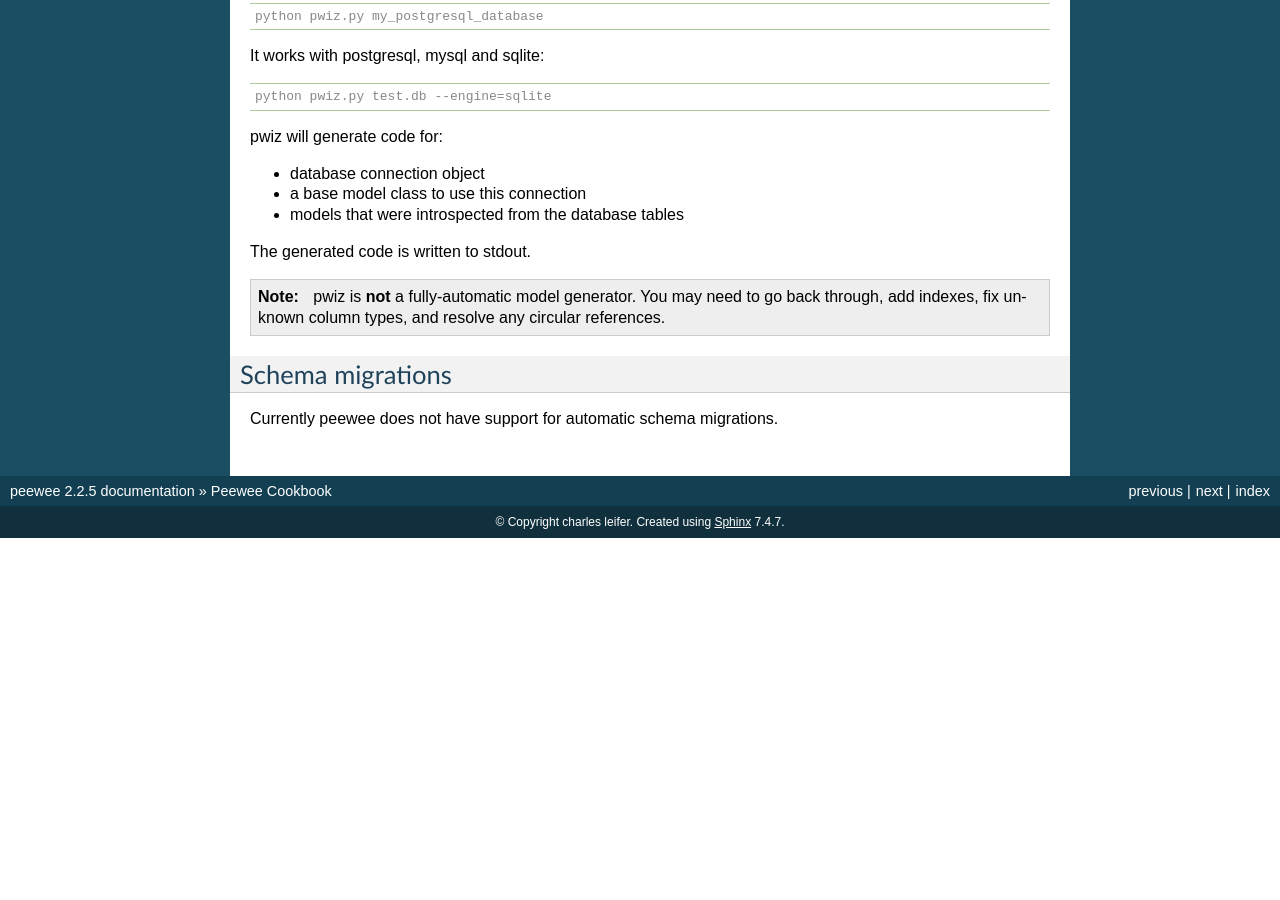
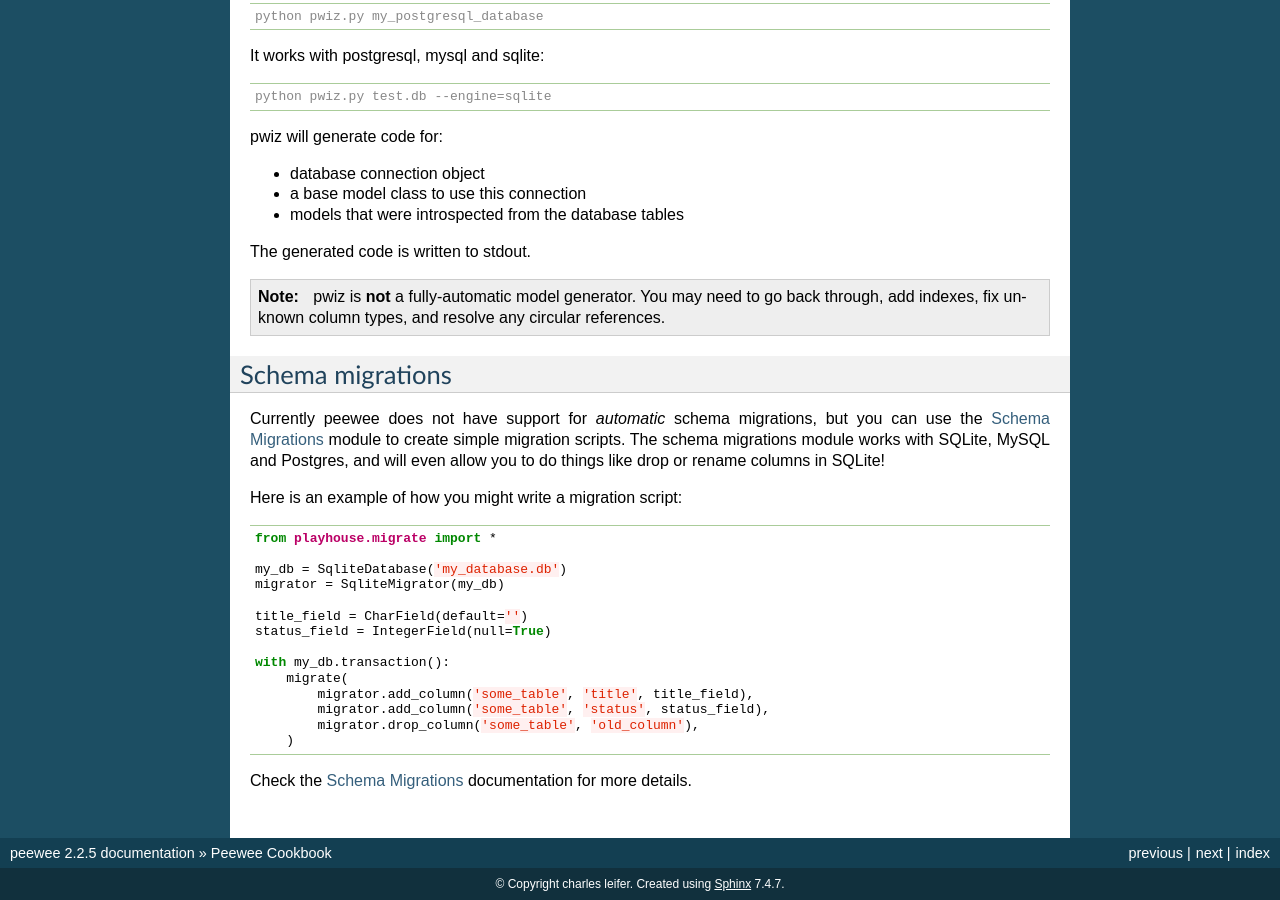
Before and after one commit to coleifer/peewee, a Sphinx documentation site: the page built from docs/peewee/cookbook.rst, in a window 1280 px wide and 900 px high, scrolled down 17266 px. Built offline with Sphinx 7.4.7, drawn with Linux system fonts in a browser that asks for light colours; before the commit the page ends 17804 px from its top, so only the background shows below that.

Commit message:
Docs for migration.

```diff
--- a/docs/peewee/cookbook.rst
+++ b/docs/peewee/cookbook.rst
@@ -1232,4 +1232,28 @@ The generated code is written to stdout.
 Schema migrations
 -----------------
 
-Currently peewee does not have support for automatic schema migrations.
+Currently peewee does not have support for *automatic* schema migrations, but
+you can use the :ref:`migrate` module to create simple migration scripts. The
+schema migrations module works with SQLite, MySQL and Postgres, and will even
+allow you to do things like drop or rename columns in SQLite!
+
+Here is an example of how you might write a migration script:
+
+.. code-block:: python
+
+    from playhouse.migrate import *
+
+    my_db = SqliteDatabase('my_database.db')
+    migrator = SqliteMigrator(my_db)
+
+    title_field = CharField(default='')
+    status_field = IntegerField(null=True)
+
+    with my_db.transaction():
+        migrate(
+            migrator.add_column('some_table', 'title', title_field),
+            migrator.add_column('some_table', 'status', status_field),
+            migrator.drop_column('some_table', 'old_column'),
+        )
+
+Check the :ref:`migrate` documentation for more details.
```
